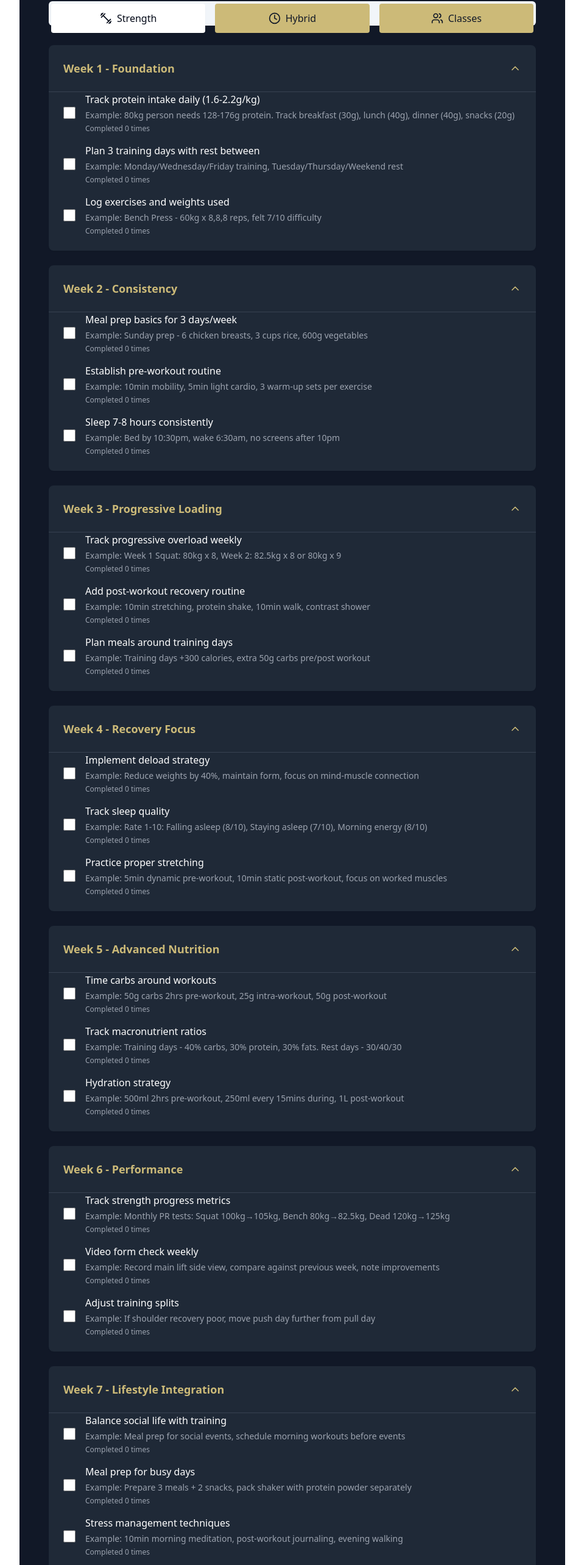
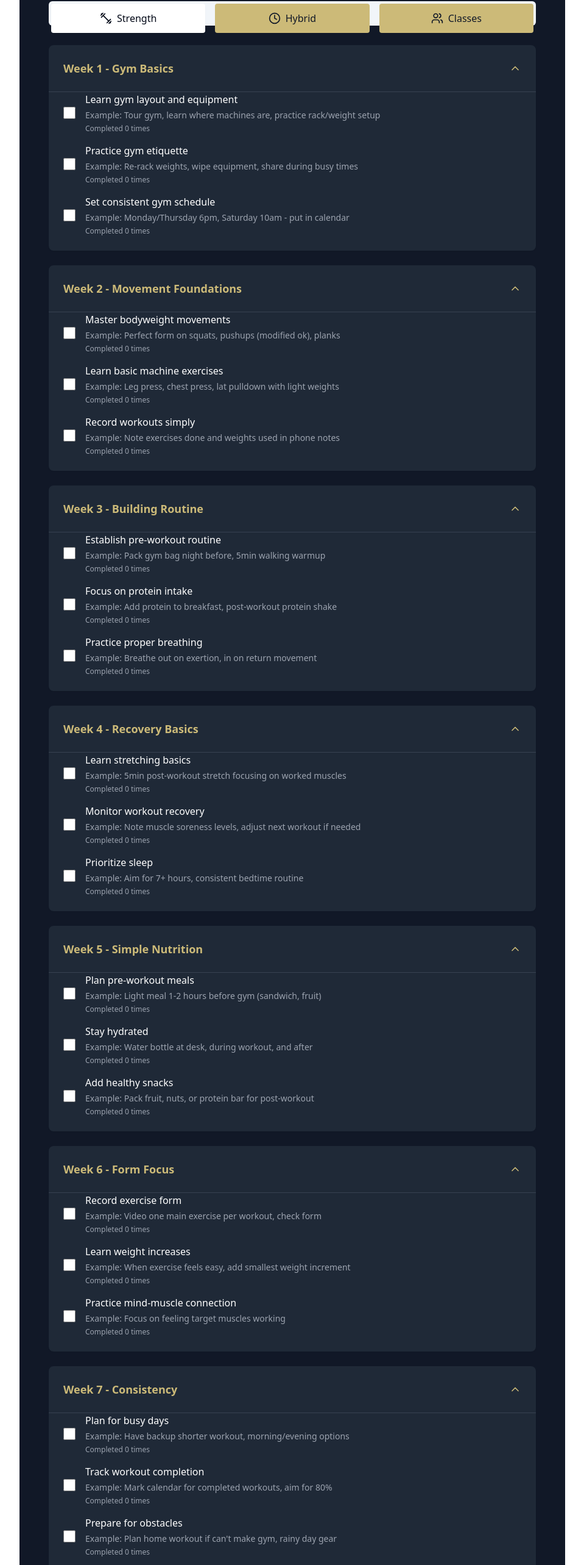
Before and after one commit to TheZoneAdmin/8weekhabit, a Next.js app: page / in a window 1280 px wide. Shown: the part 1677-4243 px from the top of the page at 61% size, without its empty margins (160-1119 px from the left). Built offline with nearby package versions, Linux system fonts and the light colour scheme.

Commit message:
Update habit-program.tsx

```diff
--- a/components/habit-program.tsx
+++ b/components/habit-program.tsx
@@ -641,145 +641,145 @@ const programs = {
     weeks: [
       {
         week: 1,
-        focus: "Foundation",
+        focus: "Gym Basics",
         habits: [
           {
-            habit: "Track protein intake daily (1.6-2.2g/kg)",
-            example: "Example: 80kg person needs 128-176g protein. Track breakfast (30g), lunch (40g), dinner (40g), snacks (20g)"
+            habit: "Learn gym layout and equipment",
+            example: "Example: Tour gym, learn where machines are, practice rack/weight setup"
           },
           {
-            habit: "Plan 3 training days with rest between",
-            example: "Example: Monday/Wednesday/Friday training, Tuesday/Thursday/Weekend rest"
+            habit: "Practice gym etiquette",
+            example: "Example: Re-rack weights, wipe equipment, share during busy times"
           },
           {
-            habit: "Log exercises and weights used",
-            example: "Example: Bench Press - 60kg x 8,8,8 reps, felt 7/10 difficulty"
+            habit: "Set consistent gym schedule",
+            example: "Example: Monday/Thursday 6pm, Saturday 10am - put in calendar"
           }
         ]
       },
       {
         week: 2,
-        focus: "Consistency",
+        focus: "Movement Foundations",
         habits: [
           {
-            habit: "Meal prep basics for 3 days/week",
-            example: "Example: Sunday prep - 6 chicken breasts, 3 cups rice, 600g vegetables"
+            habit: "Master bodyweight movements",
+            example: "Example: Perfect form on squats, pushups (modified ok), planks"
           },
           {
-            habit: "Establish pre-workout routine",
-            example: "Example: 10min mobility, 5min light cardio, 3 warm-up sets per exercise"
+            habit: "Learn basic machine exercises",
+            example: "Example: Leg press, chest press, lat pulldown with light weights"
           },
           {
-            habit: "Sleep 7-8 hours consistently",
-            example: "Example: Bed by 10:30pm, wake 6:30am, no screens after 10pm"
+            habit: "Record workouts simply",
+            example: "Example: Note exercises done and weights used in phone notes"
           }
         ]
       },
       {
         week: 3,
-        focus: "Progressive Loading",
+        focus: "Building Routine",
         habits: [
           {
-            habit: "Track progressive overload weekly",
-            example: "Example: Week 1 Squat: 80kg x 8, Week 2: 82.5kg x 8 or 80kg x 9"
+            habit: "Establish pre-workout routine",
+            example: "Example: Pack gym bag night before, 5min walking warmup"
           },
           {
-            habit: "Add post-workout recovery routine",
-            example: "Example: 10min stretching, protein shake, 10min walk, contrast shower"
+            habit: "Focus on protein intake",
+            example: "Example: Add protein to breakfast, post-workout protein shake"
           },
           {
-            habit: "Plan meals around training days",
-            example: "Example: Training days +300 calories, extra 50g carbs pre/post workout"
+            habit: "Practice proper breathing",
+            example: "Example: Breathe out on exertion, in on return movement"
           }
         ]
       },
       {
         week: 4,
-        focus: "Recovery Focus",
+        focus: "Recovery Basics",
         habits: [
           {
-            habit: "Implement deload strategy",
-            example: "Example: Reduce weights by 40%, maintain form, focus on mind-muscle connection"
+            habit: "Learn stretching basics",
+            example: "Example: 5min post-workout stretch focusing on worked muscles"
           },
           {
-            habit: "Track sleep quality",
-            example: "Example: Rate 1-10: Falling asleep (8/10), Staying asleep (7/10), Morning energy (8/10)"
+            habit: "Monitor workout recovery",
+            example: "Example: Note muscle soreness levels, adjust next workout if needed"
           },
           {
-            habit: "Practice proper stretching",
-            example: "Example: 5min dynamic pre-workout, 10min static post-workout, focus on worked muscles"
+            habit: "Prioritize sleep",
+            example: "Example: Aim for 7+ hours, consistent bedtime routine"
           }
         ]
       },
       {
         week: 5,
-        focus: "Advanced Nutrition",
+        focus: "Simple Nutrition",
         habits: [
           {
-            habit: "Time carbs around workouts",
-            example: "Example: 50g carbs 2hrs pre-workout, 25g intra-workout, 50g post-workout"
+            habit: "Plan pre-workout meals",
+            example: "Example: Light meal 1-2 hours before gym (sandwich, fruit)"
           },
           {
-            habit: "Track macronutrient ratios",
-            example: "Example: Training days - 40% carbs, 30% protein, 30% fats. Rest days - 30/40/30"
+            habit: "Stay hydrated",
+            example: "Example: Water bottle at desk, during workout, and after"
           },
           {
-            habit: "Hydration strategy",
-            example: "Example: 500ml 2hrs pre-workout, 250ml every 15mins during, 1L post-workout"
+            habit: "Add healthy snacks",
+            example: "Example: Pack fruit, nuts, or protein bar for post-workout"
           }
         ]
       },
       {
         week: 6,
-        focus: "Performance",
+        focus: "Form Focus",
         habits: [
           {
-            habit: "Track strength progress metrics",
-            example: "Example: Monthly PR tests: Squat 100kg→105kg, Bench 80kg→82.5kg, Dead 120kg→125kg"
+            habit: "Record exercise form",
+            example: "Example: Video one main exercise per workout, check form"
           },
           {
-            habit: "Video form check weekly",
-            example: "Example: Record main lift side view, compare against previous week, note improvements"
+            habit: "Learn weight increases",
+            example: "Example: When exercise feels easy, add smallest weight increment"
           },
           {
-            habit: "Adjust training splits",
-            example: "Example: If shoulder recovery poor, move push day further from pull day"
+            habit: "Practice mind-muscle connection",
+            example: "Example: Focus on feeling target muscles working"
           }
         ]
       },
       {
         week: 7,
-        focus: "Lifestyle Integration",
+        focus: "Consistency",
         habits: [
           {
-            habit: "Balance social life with training",
-            example: "Example: Meal prep for social events, schedule morning workouts before events"
+            habit: "Plan for busy days",
+            example: "Example: Have backup shorter workout, morning/evening options"
           },
           {
-            habit: "Meal prep for busy days",
-            example: "Example: Prepare 3 meals + 2 snacks, pack shaker with protein powder separately"
+            habit: "Track workout completion",
+            example: "Example: Mark calendar for completed workouts, aim for 80%"
           },
           {
-            habit: "Stress management techniques",
-            example: "Example: 10min morning meditation, post-workout journaling, evening walking"
+            habit: "Prepare for obstacles",
+            example: "Example: Plan home workout if can't make gym, rainy day gear"
           }
         ]
       },
       {
         week: 8,
-        focus: "Long-term Planning",
+        focus: "Progress Check",
         habits: [
           {
-            habit: "Set new strength goals",
-            example: "Example: Next 12 weeks: Squat +10kg, Bench +5kg, Deadlift +15kg"
+            habit: "Review exercise progress",
+            example: "Example: Compare weights/reps to first week, note improvements"
           },
           {
-            habit: "Create next training block",
-            example: "Example: 4 weeks strength focus, 2 weeks volume, 1 week deload"
+            habit: "Set next month's schedule",
+            example: "Example: Plan next 4 weeks of workouts in calendar"
           },
           {
-            habit: "Review and adjust nutrition",
-            example: "Example: Adjust calories based on progress, fine-tune meal timing, plan next bulk/cut"
+            habit: "Celebrate achievements",
+            example: "Example: Note new exercises learned, consistency wins"
           }
         ]
       }
@@ -790,145 +790,145 @@ const programs = {
     weeks: [
       {
         week: 1,
-        focus: "Movement Quality",
+        focus: "Getting Started",
         habits: [
           {
-            habit: "Practice basic movement patterns",
-            example: "Example: Daily 10 air squats, 5 push-ups, 5 rows, overhead mobility drills"
+            habit: "Start daily walking",
+            example: "Example: 10min walks, gradually increase to 20min"
           },
           {
-            habit: "Track daily activity level",
-            example: "Example: Log steps (8k target), active minutes (45+), workout intensity (1-10)"
+            habit: "Learn basic stretches",
+            example: "Example: Simple morning stretches for major muscle groups"
           },
           {
-            habit: "Focus on workout form",
-            example: "Example: Video one movement per session, get coach feedback, implement cues"
+            habit: "Track daily movement",
+            example: "Example: Note daily steps, active minutes in phone"
           }
         ]
       },
       {
         week: 2,
-        focus: "Energy Systems",
+        focus: "Building Activity",
         habits: [
           {
-            habit: "Balance strength and cardio days",
-            example: "Example: Mon/Thu-Strength, Tue/Fri-HIIT, Wed-Steady State, Weekend-Active Recovery"
+            habit: "Try beginner bodyweight exercises",
+            example: "Example: Wall pushups, assisted squats, modified planks"
           },
           {
-            habit: "Monitor heart rate recovery",
-            example: "Example: Post-workout HR: 160bpm → 1min: 120bpm → 2min: 100bpm"
+            habit: "Practice good posture",
+            example: "Example: Shoulder blades back, chin tucked, core engaged"
           },
           {
-            habit: "Track daily energy levels",
-            example: "Example: Morning: 7/10, Pre-workout: 8/10, Post-workout: 6/10, Evening: 7/10"
+            habit: "Add movement breaks",
+            example: "Example: 5min stretch/walk every 2 hours of sitting"
           }
         ]
       },
       {
         week: 3,
-        focus: "Endurance Building",
+        focus: "Cardio Basics",
         habits: [
           {
-            habit: "Implement aerobic base training",
-            example: "Example: 30-45min steady state cardio 3x/week at 65-75% max HR"
+            habit: "Start interval walking",
+            example: "Example: Alternate 2min normal pace, 1min faster pace"
           },
           {
-            habit: "Progress HIIT intervals",
-            example: "Example: Week 1: 30s work/30s rest, Week 2: 40s work/20s rest"
+            habit: "Try different cardio machines",
+            example: "Example: 5min each on bike, treadmill, elliptical"
           },
           {
-            habit: "Track workout density",
-            example: "Example: Complete 100 reps in 10 mins week 1, aim for 8 mins week 2"
+            habit: "Monitor breathing rate",
+            example: "Example: Maintain conversation pace for most activity"
           }
         ]
       },
       {
         week: 4,
-        focus: "Skill Development",
+        focus: "Movement Skills",
         habits: [
           {
-            habit: "Master complex movements",
-            example: "Example: Practice handstand holds, muscle-ups progression, Olympic lifts"
+            habit: "Learn proper squat form",
+            example: "Example: Practice bodyweight squats with mirror check"
           },
           {
-            habit: "Implement mobility routine",
-            example: "Example: 15min daily mobility work focusing on shoulders, hips, and ankles"
+            habit: "Master plank position",
+            example: "Example: Hold modified plank 20sec, rest, repeat"
           },
           {
-            habit: "Track movement quality",
-            example: "Example: Film and assess one complex movement per session"
+            habit: "Practice balance exercises",
+            example: "Example: Single-leg stand, heel-to-toe walk"
           }
         ]
       },
       {
         week: 5,
-        focus: "Power Development",
+        focus: "Building Endurance",
         habits: [
           {
-            habit: "Add plyometric training",
-            example: "Example: Box jumps, med ball throws, sprint starts 2x/week"
+            habit: "Increase walking duration",
+            example: "Example: Build to 30min continuous walking"
           },
           {
-            habit: "Implement contrast training",
-            example: "Example: Heavy squat followed by jump squats, bench press to med ball throws"
+            habit: "Add light resistance",
+            example: "Example: Try resistance bands, light dumbbells"
           },
           {
-            habit: "Track explosive power",
-            example: "Example: Measure jump height, med ball throw distance, sprint times"
+            habit: "Practice recovery",
+            example: "Example: Gentle stretching on rest days"
           }
         ]
       },
       {
         week: 6,
-        focus: "Work Capacity",
+        focus: "Daily Movement",
         habits: [
           {
-            habit: "Increase training density",
-            example: "Example: Reduce rest periods by 10s each week, maintain movement quality"
+            habit: "Find enjoyable activities",
+            example: "Example: Try swimming, dancing, or recreational sports"
           },
           {
-            habit: "Track workout volume",
-            example: "Example: Total reps, sets, weight lifted per session"
+            habit: "Add weekend activity",
+            example: "Example: Nature walk, bike ride, active housework"
           },
           {
-            habit: "Implement complexes",
-            example: "Example: 5 exercises back-to-back, 3 rounds, minimal rest"
+            habit: "Track energy levels",
+            example: "Example: Note mood and energy before/after movement"
           }
         ]
       },
       {
         week: 7,
-        focus: "Sport Specificity",
+        focus: "Lifestyle Integration",
         habits: [
           {
-            habit: "Sport-specific conditioning",
-            example: "Example: Mirror sport movement patterns in training, match energy systems"
+            habit: "Create active routines",
+            example: "Example: Morning stretches, lunch walk, evening exercises"
           },
           {
-            habit: "Implement agility work",
-            example: "Example: Cone drills, ladder work, direction changes 2x/week"
+            habit: "Plan active social time",
+            example: "Example: Walking meetups, active family time"
           },
           {
-            habit: "Track sport performance",
-            example: "Example: Sport-specific tests monthly: sprints, agility course, vertical jump"
+            habit: "Prepare for weather",
+            example: "Example: Indoor backup plans, appropriate gear"
           }
         ]
       },
       {
         week: 8,
-        focus: "Performance Integration",
+        focus: "Moving Forward",
         habits: [
           {
-            habit: "Test key benchmarks",
-            example: "Example: Retest baseline metrics: max HR, work capacity, movement quality"
+            habit: "Review activity log",
+            example: "Example: Compare week 1 vs week 8 activity levels"
           },
           {
-            habit: "Design next phase",
-            example: "Example: Plan next 8 weeks based on progress and goals"
+            habit: "Plan next phase",
+            example: "Example: Choose activities to continue, new ones to try"
           },
           {
-            habit: "Set new performance targets",
-            example: "Example: Increase work capacity 10%, reduce rest periods 20%"
+            habit: "Set realistic goals",
+            example: "Example: Daily step goal, weekly activity minutes"
           }
         ]
       }
@@ -939,145 +939,145 @@ const programs = {
     weeks: [
       {
         week: 1,
-        focus: "Class Integration",
+        focus: "Class Introduction",
         habits: [
           {
-            habit: "Try different class formats",
-            example: "Example: Mon-Spin, Wed-HIIT, Fri-Yoga, track enjoyment and difficulty"
+            habit: "Tour fitness facility",
+            example: "Example: Locate lockers, water, classes, learn check-in"
           },
           {
-            habit: "Learn class terminology",
-            example: "Example: RPE scales, movement names, instructor cues"
+            habit: "Try beginner classes",
+            example: "Example: Intro yoga, basic cycling, beginner dance"
           },
           {
-            habit: "Set up equipment properly",
-            example: "Example: Bike setup, step height, weight selection guidelines"
+            habit: "Meet instructors",
+            example: "Example: Arrive early, introduce yourself, mention new"
           }
         ]
       },
       {
         week: 2,
-        focus: "Intensity Management",
+        focus: "Class Basics",
         habits: [
           {
-            habit: "Use heart rate zones",
-            example: "Example: Zone 2 for base classes, Zone 4 for HIIT portions"
+            habit: "Learn class setup",
+            example: "Example: Proper bike setup, mat placement, equipment needed"
           },
           {
-            habit: "Track perceived exertion",
-            example: "Example: Rate 1-10 each class segment, compare to actual HR"
+            habit: "Practice modifications",
+            example: "Example: Learn easier versions of moves, use lighter weights"
           },
           {
-            habit: "Learn modification options",
-            example: "Example: Low impact alternatives, weight adjustments, tempo changes"
+            habit: "Pack class essentials",
+            example: "Example: Water bottle, towel, appropriate clothes"
           }
         ]
       },
       {
         week: 3,
-        focus: "Technical Proficiency",
+        focus: "Building Comfort",
         habits: [
           {
-            habit: "Master class-specific moves",
-            example: "Example: Proper burpee form, spin transitions, yoga flows"
+            habit: "Learn basic moves",
+            example: "Example: Common yoga poses, cycling positions, basic steps"
           },
           {
-            habit: "Track movement progress",
-            example: "Example: Film one complex movement per week, get instructor feedback"
+            habit: "Find comfortable spot",
+            example: "Example: Middle-back of room to see others and mirror"
           },
           {
-            habit: "Implement instructor cues",
-            example: "Example: Note key form cues, apply in next class, seek feedback"
+            habit: "Use instructor cues",
+            example: "Example: Listen for form tips, rhythm cues, modifications"
           }
         ]
       },
       {
         week: 4,
-        focus: "Recovery Integration",
+        focus: "Energy Management",
         habits: [
           {
-            habit: "Balance class intensity",
-            example: "Example: 2 high intensity, 2 moderate, 1 recovery class per week"
+            habit: "Pace yourself",
+            example: "Example: Take breaks when needed, modify intense parts"
           },
           {
-            habit: "Implement active recovery",
-            example: "Example: Light yoga between intense classes, mobility work daily"
+            habit: "Listen to body",
+            example: "Example: Note energy levels, adjust intensity accordingly"
           },
           {
-            habit: "Track sleep quality",
-            example: "Example: Sleep score vs class performance, adjust schedule accordingly"
+            habit: "Stay hydrated",
+            example: "Example: Drink before, during, and after class"
           }
         ]
       },
       {
         week: 5,
-        focus: "Performance Progress",
+        focus: "Class Variety",
         habits: [
           {
-            habit: "Increase class difficulty",
-            example: "Example: Higher spin resistance, heavier weights, advanced movements"
+            habit: "Try different formats",
+            example: "Example: Sample 2-3 different beginner-friendly classes"
           },
           {
-            habit: "Track performance metrics",
-            example: "Example: Watts in spin, weights in strength, hold times in yoga"
+            habit: "Note preferences",
+            example: "Example: Track enjoyment, energy, difficulty of each class"
           },
           {
-            habit: "Set class-specific goals",
-            example: "Example: Lead pack in spin, full pushups in HIIT, crow pose in yoga"
+            habit: "Build class schedule",
+            example: "Example: Pick 2-3 regular classes that fit schedule"
           }
         ]
       },
       {
         week: 6,
-        focus: "Community Engagement",
+        focus: "Social Connection",
         habits: [
           {
-            habit: "Join class challenges",
-            example: "Example: Monthly distance challenge, workout streak, team events"
+            habit: "Meet class regulars",
+            example: "Example: Say hi to neighbors, join pre-class chat"
           },
           {
-            habit: "Connect with classmates",
-            example: "Example: Partner workouts, form check buddies, social events"
+            habit: "Share experiences",
+            example: "Example: Ask questions, share challenges with classmates"
           },
           {
-            habit: "Share progress journey",
-            example: "Example: Post achievements, join community boards, give feedback"
+            habit: "Give feedback",
+            example: "Example: Thank instructor, note helpful cues"
           }
         ]
       },
       {
         week: 7,
-        focus: "Advanced Techniques",
+        focus: "Progress Steps",
         habits: [
           {
-            habit: "Learn advanced variations",
-            example: "Example: Plyometric options, complex combinations, flow transitions"
+            habit: "Try regular modifications",
+            example: "Example: Full pushup instead of knee, add small weights"
           },
           {
-            habit: "Implement class combinations",
-            example: "Example: Spin+Strength, HIIT+Yoga, multiple class days"
+            habit: "Track improvements",
+            example: "Example: Note longer holds, better balance, more endurance"
           },
           {
-            habit: "Track advanced metrics",
-            example: "Example: Power output, complex movement mastery, endurance improvements"
+            habit: "Set class goals",
+            example: "Example: Complete full class, try front row, new move"
           }
         ]
       },
       {
         week: 8,
-        focus: "Lifestyle Integration",
+        focus: "Routine Building",
         habits: [
           {
-            habit: "Create sustainable schedule",
-            example: "Example: Plan next month's classes, balance work/life/fitness"
+            habit: "Plan regular schedule",
+            example: "Example: Book next month's classes, set backup options"
           },
           {
-            habit: "Set long-term goals",
-            example: "Example: Class instructor training, competition prep, performance targets"
+            habit: "Review progress",
+            example: "Example: Compare week 1 vs week 8 abilities and comfort"
           },
           {
-            habit: "Review and celebrate progress",
-            example: "Example: Compare before/after videos, metrics improvements, testimonial"
+            habit: "Celebrate wins",
+            example: "Example: Note new moves learned, classes completed"
           }
         ]
       }
```
